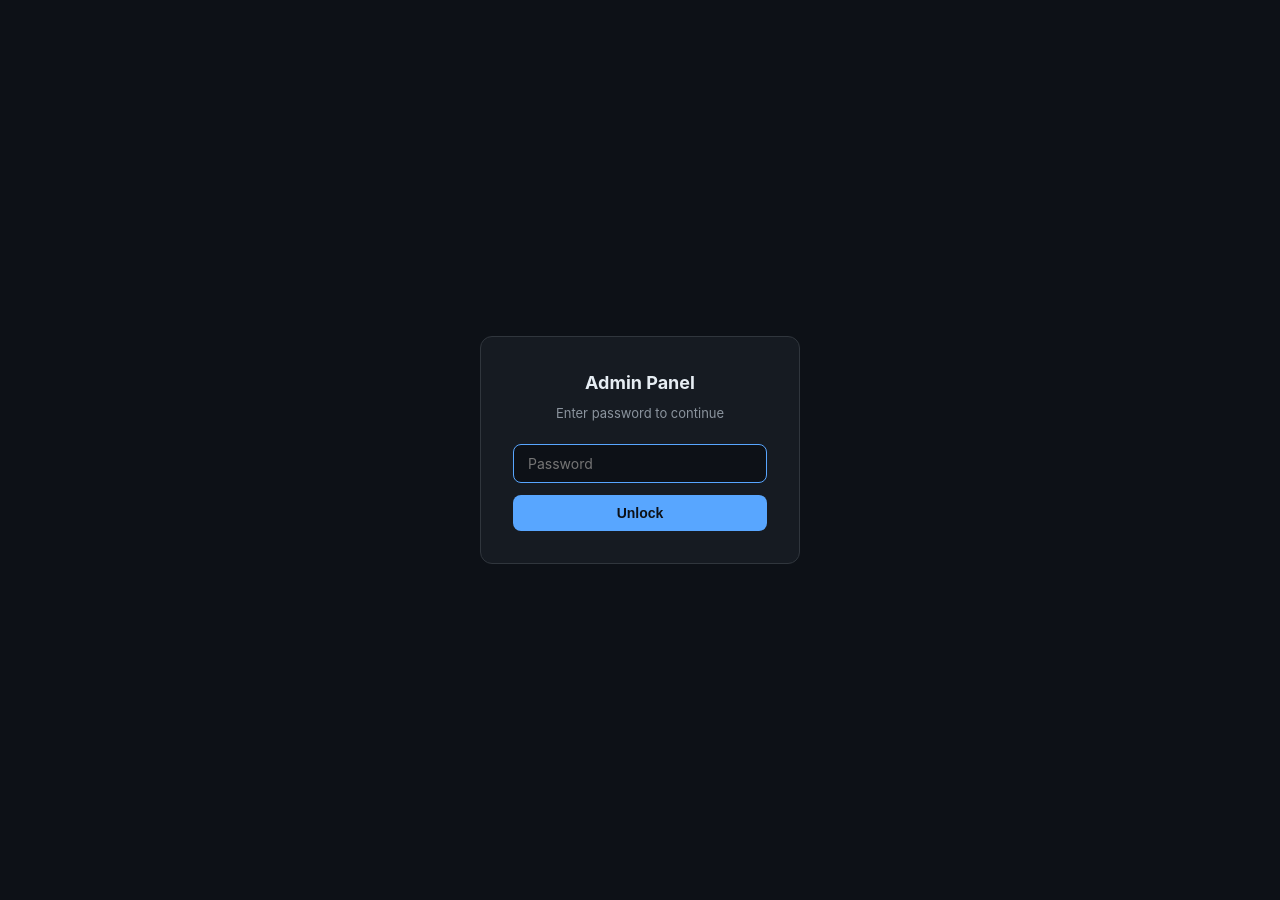
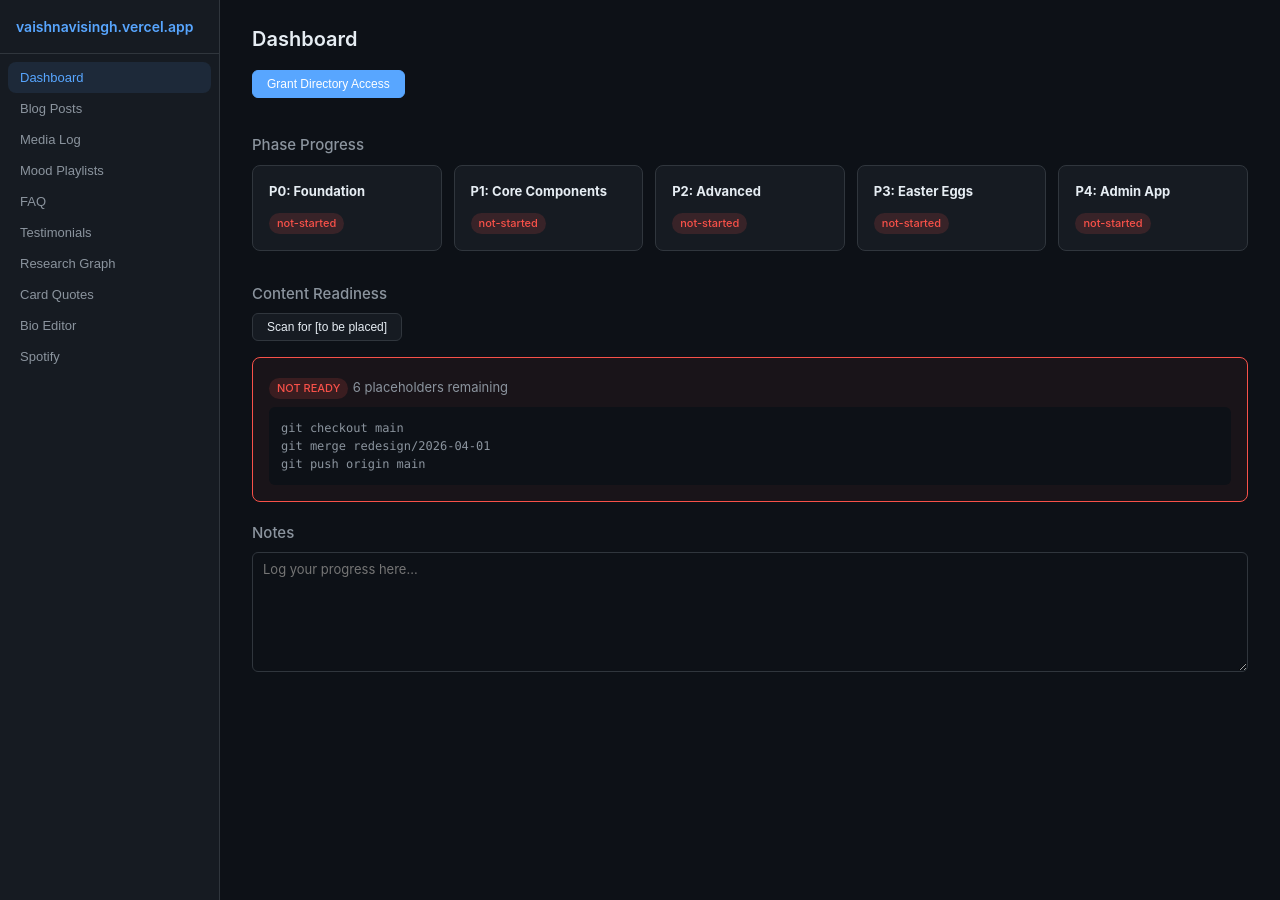
Before and after one commit to RogueTsar/myweb, a Jekyll site: the page admin/index.html, which Jekyll copies as it is, in a window 1280 px wide. Built offline with Jekyll 4.4.1, drawn with Linux system fonts in a browser that asks for light colours.

Commit message:
Remove admin from deployed site, keep local-only
- Reverted build.js to not copy admin/ to _site/
- Simplified admin/index.html back to no-auth version
- Admin stays in repo for local use only

To use: cd ~/myweb && npx serve . -p 3000
Then open http://localhost:3000/admin/

https://claude.ai/code/session_01QnjkrJEyRMfWrPYowFjHu2

```diff
--- a/admin/admin.css
+++ b/admin/admin.css
@@ -23,24 +23,9 @@ body {
   background: var(--admin-bg);
   color: var(--admin-text);
   line-height: 1.5;
+  display: flex;
   height: 100vh;
   overflow: hidden;
-  margin: 0;
-}
-
-/* Only use flex layout when admin is unlocked */
-body:has(.admin-unlocked) {
-  display: flex;
-}
-
-.admin-app {
-  display: none;
-  width: 100%;
-  height: 100%;
-}
-
-.admin-app.admin-unlocked {
-  display: flex;
 }
 
 /* ── Sidebar ── */
--- a/admin/index.html
+++ b/admin/index.html
@@ -5,136 +5,16 @@
     <meta name="viewport" content="width=device-width, initial-scale=1.0">
     <title>Site Admin</title>
     <link rel="stylesheet" href="admin.css">
-    <style>
-        .auth-gate {
-            display: flex;
-            align-items: center;
-            justify-content: center;
-            height: 100vh;
-            background: var(--admin-bg, #0d1117);
-            font-family: -apple-system, BlinkMacSystemFont, 'Segoe UI', Helvetica, Arial, sans-serif;
-        }
-        .auth-box {
-            background: var(--admin-surface, #161b22);
-            border: 1px solid var(--admin-border, #30363d);
-            border-radius: 12px;
-            padding: 32px;
-            width: 320px;
-            text-align: center;
-        }
-        .auth-box h2 {
-            color: #e6edf3;
-            font-size: 18px;
-            margin: 0 0 8px;
-        }
-        .auth-box p {
-            color: #8b949e;
-            font-size: 13px;
-            margin: 0 0 20px;
-        }
-        .auth-box input {
-            width: 100%;
-            padding: 10px 14px;
-            background: #0d1117;
-            border: 1px solid #30363d;
-            border-radius: 8px;
-            color: #e6edf3;
-            font-size: 14px;
-            margin-bottom: 12px;
-            box-sizing: border-box;
-        }
-        .auth-box input:focus {
-            outline: none;
-            border-color: #58a6ff;
-        }
-        .auth-box button {
-            width: 100%;
-            padding: 10px;
-            background: #58a6ff;
-            color: #0d1117;
-            border: none;
-            border-radius: 8px;
-            font-size: 14px;
-            font-weight: 600;
-            cursor: pointer;
-        }
-        .auth-box button:hover { background: #79c0ff; }
-        .auth-error {
-            color: #f85149;
-            font-size: 12px;
-            margin-top: 8px;
-            display: none;
-        }
-        .admin-app { display: none; }
-    </style>
 </head>
 <body>
-    <!-- Password Gate -->
-    <div class="auth-gate" id="auth-gate">
-        <div class="auth-box">
-            <h2>Admin Panel</h2>
-            <p>Enter password to continue</p>
-            <form id="auth-form">
-                <input type="password" id="auth-password" placeholder="Password" autofocus>
-                <button type="submit">Unlock</button>
-            </form>
-            <div class="auth-error" id="auth-error">Wrong password.</div>
-        </div>
-    </div>
-
-    <!-- Admin App (hidden until auth) -->
-    <div class="admin-app" id="admin-app">
     <aside class="sidebar">
         <div class="sidebar-header">vaishnavisingh.vercel.app</div>
         <nav class="sidebar-nav" id="sidebar-nav"></nav>
-            <div style="padding:8px;margin-top:auto;border-top:1px solid var(--admin-border,#30363d)">
-                <button onclick="localStorage.removeItem('vs-admin-auth');location.reload()" style="background:none;border:none;color:#8b949e;font-size:12px;cursor:pointer;padding:8px 12px;width:100%;text-align:left">Lock Admin</button>
-            </div>
     </aside>
     <main class="main" id="main">
         <div class="empty-state">Loading...</div>
     </main>
-    </div>
     <div class="toast" id="toast"></div>
-
-    <script>
-    // Password check using SHA-256 hash (password never stored in plaintext)
-    // To change: update the hash below. Generate with: crypto.subtle.digest('SHA-256', new TextEncoder().encode('yourpassword'))
-    var ADMIN_HASH = '024e86843c3616d783756ded4c0be48b7c35b38c5215c7ea6cb8ca2344d9991a';
-
-    async function hashPassword(pw) {
-        var buf = await crypto.subtle.digest('SHA-256', new TextEncoder().encode(pw));
-        return Array.from(new Uint8Array(buf)).map(function(b) { return b.toString(16).padStart(2, '0'); }).join('');
-    }
-
-    function unlockAdmin() {
-        document.getElementById('auth-gate').style.display = 'none';
-        var app = document.getElementById('admin-app');
-        app.style.display = '';
-        app.classList.add('admin-unlocked');
-        // Load admin.js dynamically after auth
-        var s = document.createElement('script');
-        s.src = 'admin.js';
-        document.body.appendChild(s);
-    }
-
-    // Check if already authed this session
-    if (localStorage.getItem('vs-admin-auth') === 'true') {
-        unlockAdmin();
-    }
-
-    document.getElementById('auth-form').addEventListener('submit', async function(e) {
-        e.preventDefault();
-        var pw = document.getElementById('auth-password').value;
-        var hash = await hashPassword(pw);
-        if (hash === ADMIN_HASH) {
-            localStorage.setItem('vs-admin-auth', 'true');
-            unlockAdmin();
-        } else {
-            document.getElementById('auth-error').style.display = 'block';
-            document.getElementById('auth-password').value = '';
-        }
-    });
-    </script>
+    <script src="admin.js"></script>
 </body>
 </html>
--- a/build.js
+++ b/build.js
@@ -399,7 +399,6 @@ function copyRecursive(src, dest) {
 }
 
 copyRecursive(path.join(BASE, 'assets'), path.join(SITE, 'assets'));
-copyRecursive(path.join(BASE, 'admin'), path.join(SITE, 'admin'));
 fs.copyFileSync(path.join(BASE, 'favicon.svg'), path.join(SITE, 'favicon.svg'));
 
 console.log(`Built ${fs.readdirSync(SITE).length} items to _site/`);
```
Lines whose indentation alone changed are shown as unchanged.
